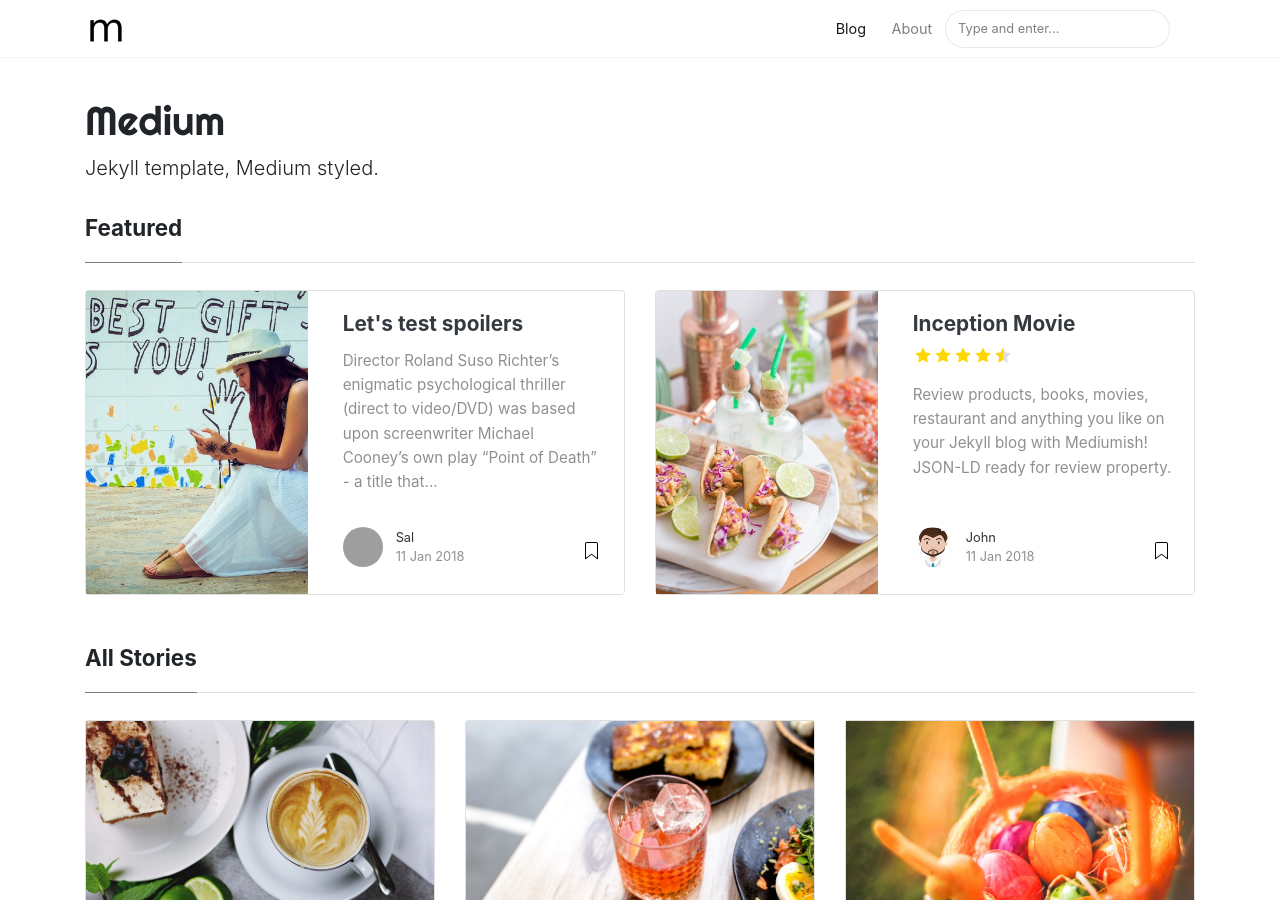
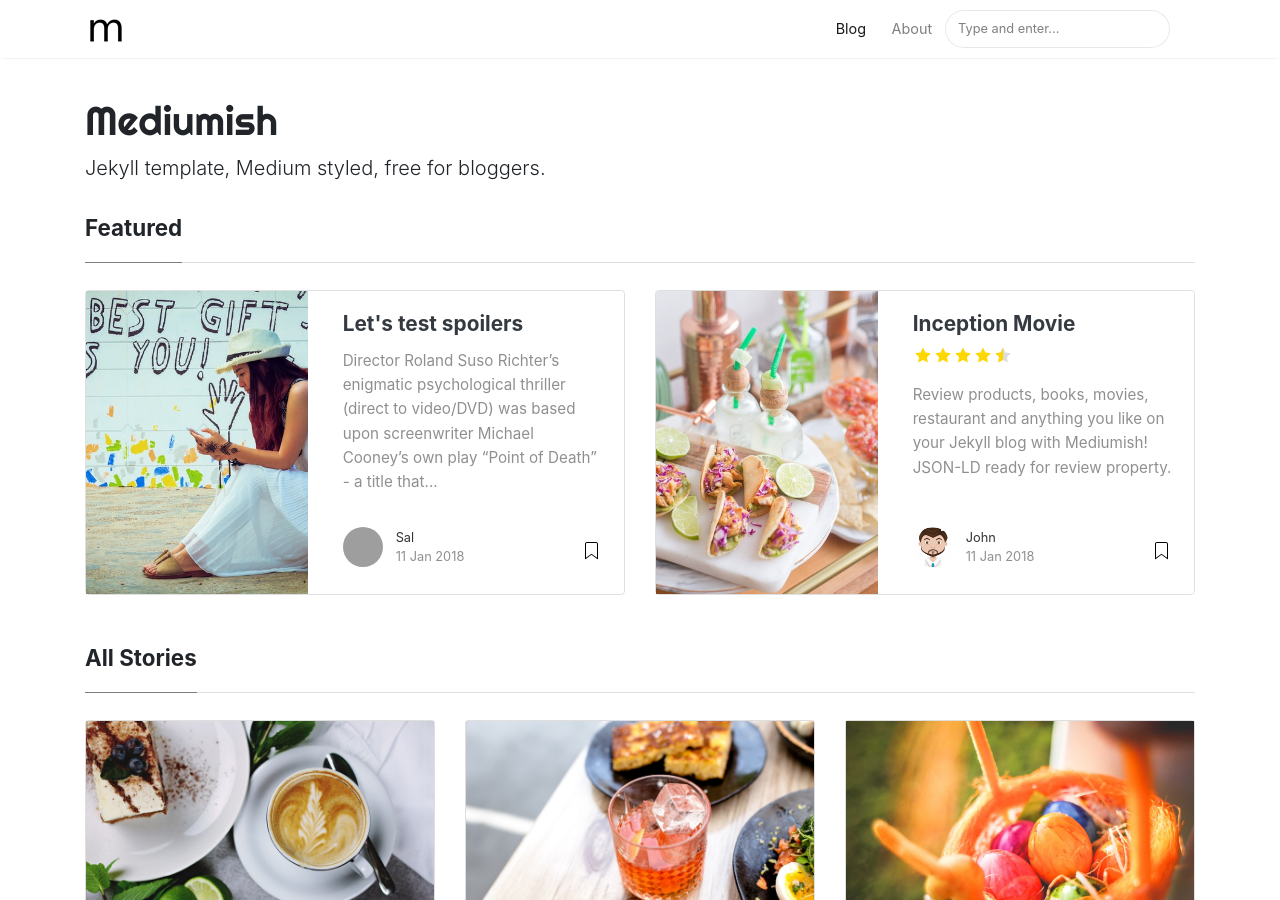
Before and after one commit to juyeon6069/juyeon.github.io, a Jekyll site: the page built from index.html, in a window 1280 px wide and 900 px high. Built offline with Jekyll 4.4.1, drawn with Linux system fonts in a browser that asks for light colours; nearby versions of some CDN libraries; the list of posts is cut into pages by our own code; some of the changed text lies outside the part shown; grey boxes are pictures that could not be loaded.

Commit message:
revised settings

```diff
--- a/Gemfile
+++ b/Gemfile
@@ -16,6 +16,5 @@ group :jekyll_plugins do
     gem 'jekyll-seo-tag'
     gem 'jekyll-archives'
     gem 'kramdown'
-    gem "kramdown-parser-gfm"
     gem 'rouge'
 end
--- a/_config.yml
+++ b/_config.yml
@@ -1,10 +1,10 @@
 # Site
-name: "Medium"
-title: "Medium"
-description: "Jekyll template, Medium styled."
+name: "Mediumish"
+title: "Mediumish"
+description: "Jekyll template, Medium styled, free for bloggers."
 logo: 'assets/images/logo.png'
 favicon: 'assets/images/logo.png'
-baseurl: ''
+baseurl: /mediumish-theme-jekyll
 google_analytics: 'UA-46278016-1'
 disqus: 'demowebsite'
 mailchimp-list: 'https://wowthemes.us11.list-manage.com/subscribe/post?u=8aeb20a530e124561927d3bd8&amp;id=8c3d2d214b'
```
Also changed, not shown: docker-compose.yml (added, +7 -0 lines), Gemfile.lock, changelog.md (deleted).
